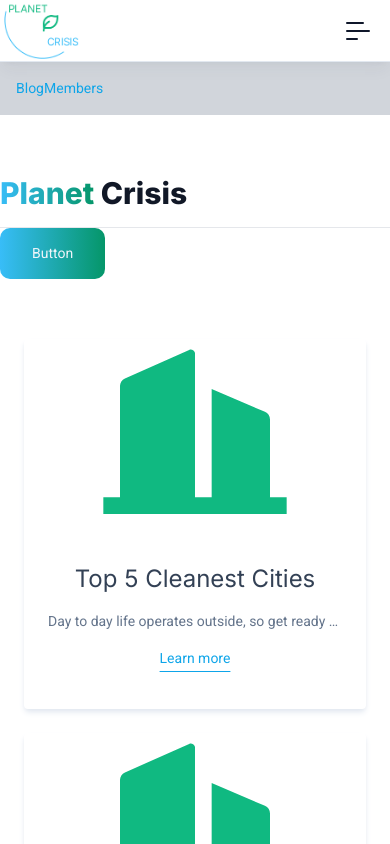
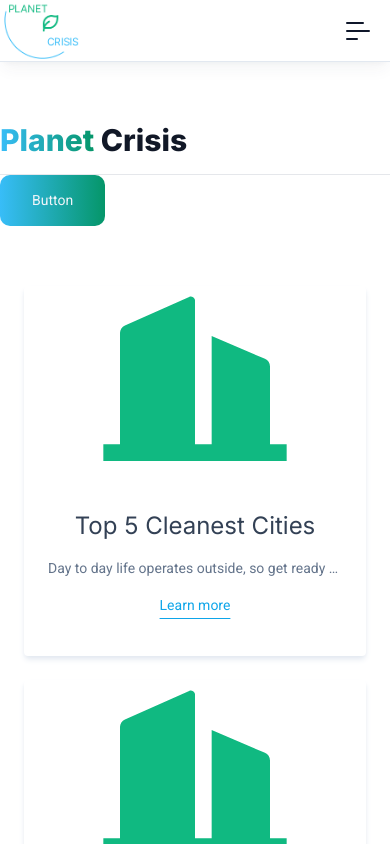
Before and after one commit to PlanetCrisisInfo/frontend, a Next.js app: page / in a window 390 px wide. Shown: the top 844 px of the page. Built offline with nearby package versions, Linux system fonts and the light colour scheme.

Commit message:
without container

```diff
--- a/app/_components/Navbar/Navbar.tsx
+++ b/app/_components/Navbar/Navbar.tsx
@@ -1,5 +1,4 @@
 "use client"
-import { clsx } from "clsx"
 import Image from "next/image"
 import Link from "next/link"
 import { usePathname } from "next/navigation"
@@ -24,9 +23,7 @@ const Navbar: Component<Props> = ({ themeMode = "neutral" }) => {
       <header
         className={`border-b-1 relative z-20 w-full border-b border-slate-200  shadow-lg shadow-slate-700/5 after:absolute after:top-full after:left-0 after:z-10 after:block after:h-px after:w-full after:bg-slate-200 lg:border-slate-200 lg:backdrop-blur-sm lg:after:hidden`}
       >
-        <div
-          className={`relative mx-auto ${clsx({ container: !isToggleOpen })}`}
-        >
+        <div className="relative mx-auto">
           <nav
             aria-label="main navigation"
             className="flex h-[3.8rem] items-stretch justify-between font-medium text-slate-700"
--- a/app/_components/SecondaryBar/SecondaryBar.tsx
+++ b/app/_components/SecondaryBar/SecondaryBar.tsx
@@ -29,7 +29,7 @@ const SecondaryBar: Component<Props> = ({
   return (
     <nav
       id="secondaryBar"
-      className={`flex justify-between ${themeMode} bg px-4`}
+      className={`hidden flex justify-between ${themeMode} bg px-4 lg:block`}
     >
       <ul className="container mx-auto flex">
         {pagesLinks.length > 0 &&
```
